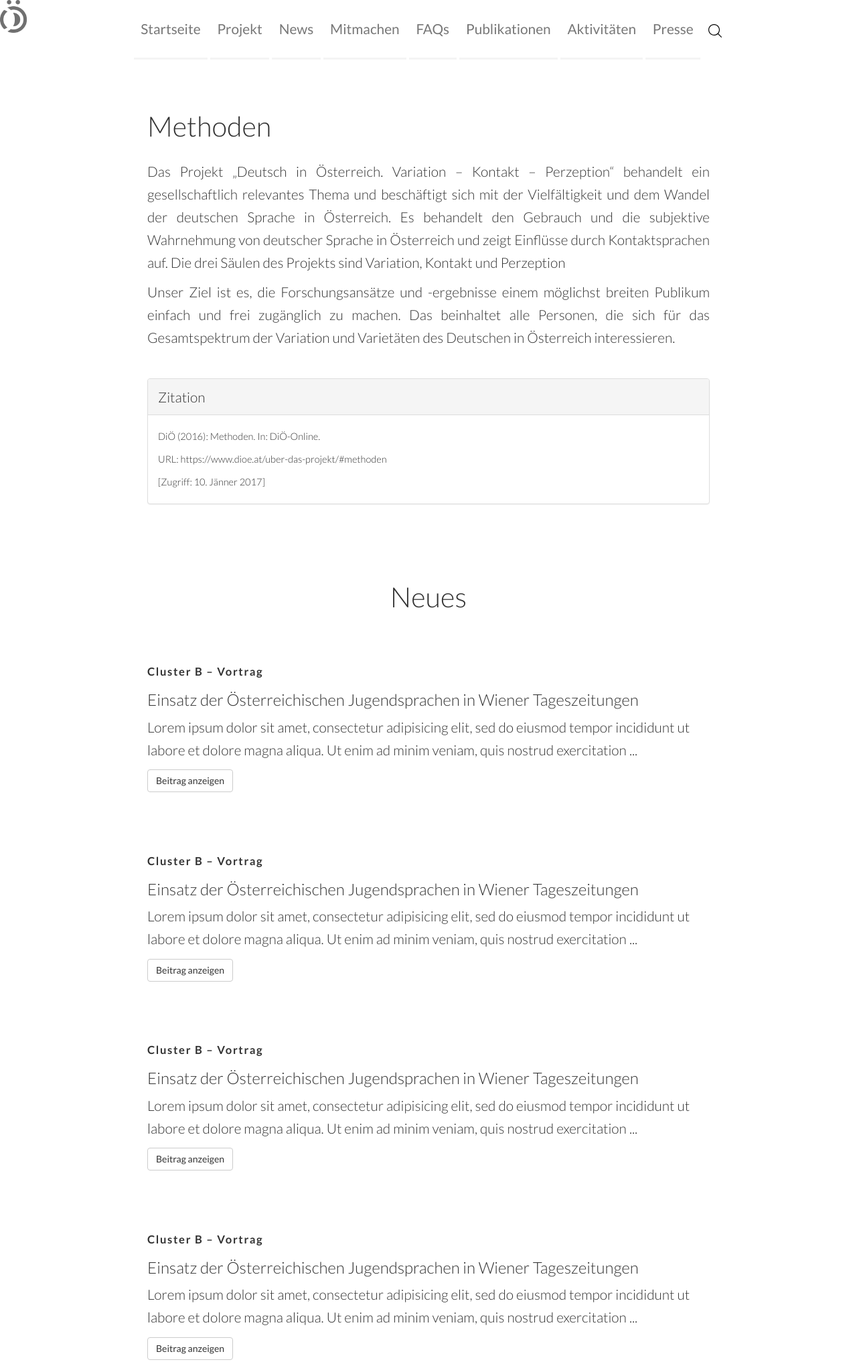
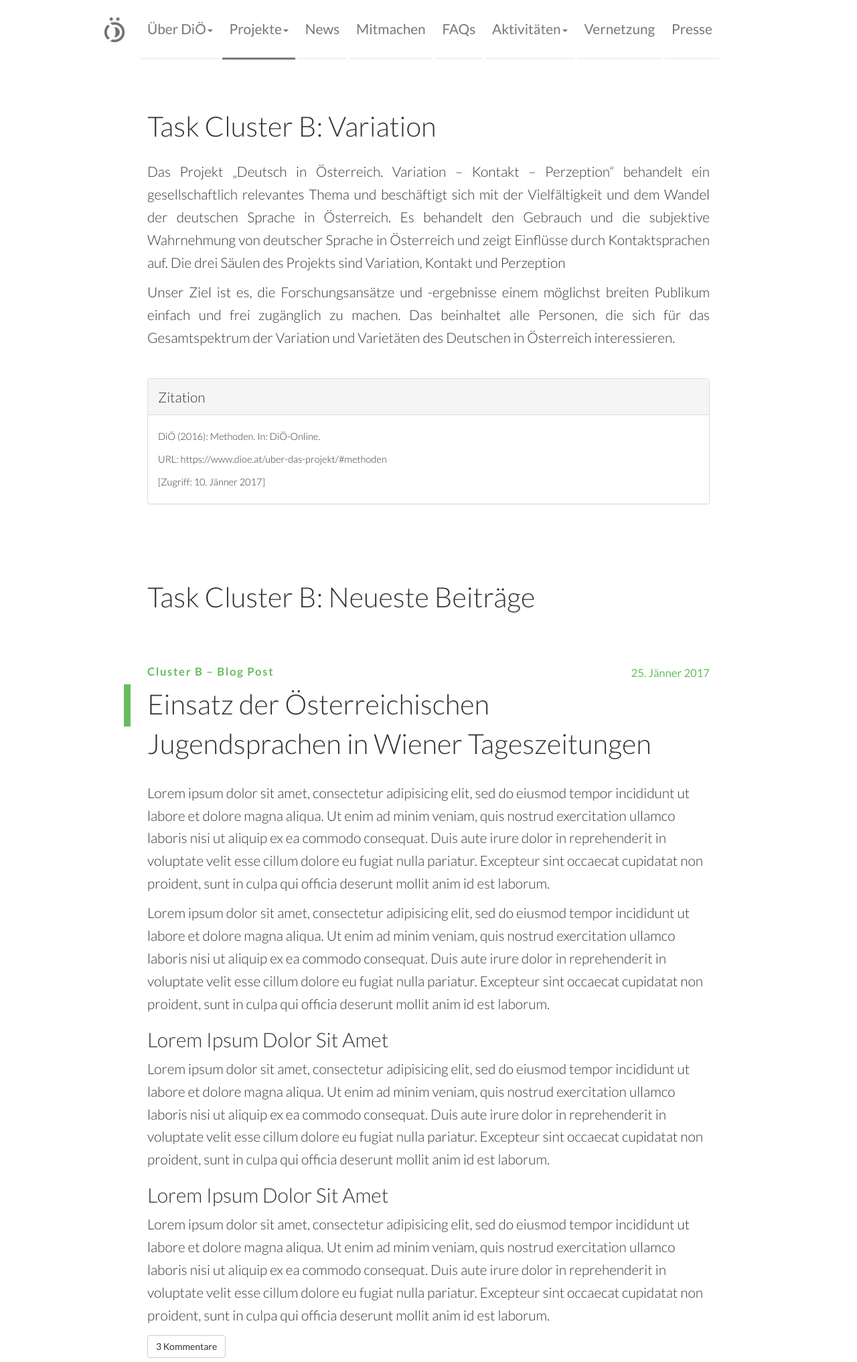
Before and after one commit to german-in-austria/dioe-website, a plain HTML site: page sub-page-2.html in a window 1280 px wide. Shown: the top 2034 px of the page at 67% size. Drawn offline with nearby package versions, Linux system fonts and the light colour scheme; a script that the page names is missing.

Commit message:
new icon animation

```diff
--- a/css/style.css
+++ b/css/style.css
@@ -13,8 +13,6 @@ body {
   max-width: 870px !important;
 }
 .nav-pills {
-  background-image: url("../img/dioe-logo-gray.png");
-  background-repeat: no-repeat;
   background-size: 40px;
   background-color: rgba(255,255,255,0.97);
   z-index: 999;
@@ -40,10 +38,10 @@ body {
   color: #333;
   background: transparent;
 }
-.nav-pills img {
-  width: 18px;
+.nav-pills img.logo {
+  width: 30px;
   vertical-align: middle;
-  margin-top: -3px;
+  margin: -3px 20px 0 -50px;
 }
 .navbar {
   z-index: 1000;
@@ -167,6 +165,7 @@ header.main {
   width: 100%;
   height: 390px;
   overflow: hidden;
+  position: relative;
 }
 header.main img.logo {
   transform: translateZ(1px);
--- a/sub-page-2.html
+++ b/sub-page-2.html
@@ -25,27 +25,38 @@
       |  to improve your experience.
 
     -->
-    <nav data-0="top: !0; position:fixed; background-position: -5% center;" class="nav nav-pills">
-      <li role="presentation"><a href="#">Startseite</a></li>
-      <li role="presentation" class="dropdown"><a href="#" data-toggle="dropdown" class="dropdown-toggle">Projekt</a>
+    <nav data-0="top: !auto; position:absolute;" data-top="top: !0; position:fixed;" class="nav nav-pills">
+      <img class="logo" src="img/dioe-logo-gray.png" alt="">
+      <li role="presentation" class="dropdown"><a href="#" data-toggle="dropdown" class="dropdown-toggle">Über DiÖ<span class="caret"></span></a>
         <ul class="dropdown-menu">
-          <li><a href="#">Unterpunkt 1</a></li>
-          <li><a href="#">Unterpunkt 2</a></li>
+          <li><a href="#">Leitfaden</a><a href="#">Mitarbeiter</a></li>
+        </ul>
+      </li>
+      <li role="presentation" class="active dropdown"><a href="#" data-toggle="dropdown" class="dropdown-toggle">Projekte<span class="caret"></span></a>
+        <ul class="dropdown-menu">
+          <li><a href="#">Task-Cluster A: Koordination</a></li>
+          <li><a href="#">Task-Cluster B: Variation</a></li>
+          <li><a href="#">Task-Cluster C: Kontakt</a></li>
+          <li><a href="#">Task-Cluster D: Perzeption</a></li>
+          <li><a href="#">Task-Cluster E: Forschungsplattform</a></li>
         </ul>
       </li>
       <li role="presentation"><a href="#">News</a></li>
       <li role="presentation"><a href="#">Mitmachen</a></li>
       <li role="presentation"><a href="#">FAQs</a></li>
-      <li role="presentation"><a href="#">Publikationen</a></li>
-      <li role="presentation"><a href="#">Aktivitäten</a></li>
+      <li role="presentation" class="dropdown"><a href="#" data-toggle="dropdown" class="dropdown-toggle">Aktivitäten<span class="caret"></span></a>
+        <ul class="dropdown-menu">
+          <li><a href="#">Publikationen</a></li>
+          <li><a href="#">Vorträge</a></li>
+          <li><a href="#">Seminare</a></li>
+        </ul>
+      </li>
+      <li role="presentation"><a href="#">Vernetzung</a></li>
       <li role="presentation"><a href="#">Presse</a></li>
-      <li>
-        <input type="text" placeholder="suchen…" class="search-field form-control">
-      </li>
     </nav>
     <div class="container narrow">
-      <article class="intro-text text-center"><br>
-        <h1>Methoden</h1>
+      <article class="intro-text"><br>
+        <h1>Task Cluster B: Variation</h1>
         <p>
           Das Projekt „Deutsch in Österreich. Variation – Kontakt – Perzeption“ behandelt ein gesellschaftlich relevantes Thema
           und beschäftigt sich mit der Vielfältigkeit und dem Wandel der deutschen Sprache in Österreich. Es behandelt den Gebrauch
@@ -65,42 +76,33 @@
     </div>
     <div class="container narrow">
       <div class="news-main"><br><br>
-        <h1 class="text-center">Neues</h1>
-        <article class="preview">
+        <h1>Task Cluster B: Neueste Beiträge</h1>
+        <article class="preview blog-post">
+          <div class="publishing-date pull-right">25. Jänner 2017</div>
+          <h5>Cluster B – Blog Post</h5>
+          <h1 class="title">Einsatz der Österreichischen Jugendsprachen in Wiener Tageszeitungen</h1>
+          <p>Lorem ipsum dolor sit amet, consectetur adipisicing elit, sed do eiusmod tempor incididunt ut labore et dolore magna aliqua. Ut enim ad minim veniam, quis nostrud exercitation ullamco laboris nisi ut aliquip ex ea commodo consequat. Duis aute irure dolor in reprehenderit in voluptate velit esse cillum dolore eu fugiat nulla pariatur. Excepteur sint occaecat cupidatat non proident, sunt in culpa qui officia deserunt mollit anim id est laborum.</p>
+          <p>Lorem ipsum dolor sit amet, consectetur adipisicing elit, sed do eiusmod tempor incididunt ut labore et dolore magna aliqua. Ut enim ad minim veniam, quis nostrud exercitation ullamco laboris nisi ut aliquip ex ea commodo consequat. Duis aute irure dolor in reprehenderit in voluptate velit esse cillum dolore eu fugiat nulla pariatur. Excepteur sint occaecat cupidatat non proident, sunt in culpa qui officia deserunt mollit anim id est laborum.</p>
+          <h2>Lorem Ipsum Dolor Sit Amet</h2>
+          <p>Lorem ipsum dolor sit amet, consectetur adipisicing elit, sed do eiusmod tempor incididunt ut labore et dolore magna aliqua. Ut enim ad minim veniam, quis nostrud exercitation ullamco laboris nisi ut aliquip ex ea commodo consequat. Duis aute irure dolor in reprehenderit in voluptate velit esse cillum dolore eu fugiat nulla pariatur. Excepteur sint occaecat cupidatat non proident, sunt in culpa qui officia deserunt mollit anim id est laborum.</p>
+          <h2>Lorem Ipsum Dolor Sit Amet</h2>
+          <p>Lorem ipsum dolor sit amet, consectetur adipisicing elit, sed do eiusmod tempor incididunt ut labore et dolore magna aliqua. Ut enim ad minim veniam, quis nostrud exercitation ullamco laboris nisi ut aliquip ex ea commodo consequat. Duis aute irure dolor in reprehenderit in voluptate velit esse cillum dolore eu fugiat nulla pariatur. Excepteur sint occaecat cupidatat non proident, sunt in culpa qui officia deserunt mollit anim id est laborum.</p><a href="#" class="btn btn-default">3 Kommentare</a>
+        </article>
+        <article class="preview vortrag">
+          <div class="publishing-date pull-right">25. Jänner 2017</div>
           <h5>Cluster B – Vortrag</h5>
-          <h3>Einsatz der Österreichischen Jugendsprachen in Wiener Tageszeitungen</h3>
-          <p>
-            Lorem ipsum dolor sit amet, consectetur adipisicing elit, sed do eiusmod
-            tempor incididunt ut labore et dolore magna aliqua. Ut enim ad minim veniam,
-            quis nostrud exercitation ...
-          </p><a href="#" class="btn btn-default">Beitrag anzeigen</a>
+          <h1 class="title">Breuer, L. M. & Bülow, L. | Experimental Approaches in the Realm of Language Variation – New Perspectives on Data Acquisition of Linguistic Variation and its Perception</h1>
+          <p>Panel bei IClave9 | Malaga, Spanien | 6.-9. Juni 2017 | <a href="#">Abstract (PDF)</a></p><a href="#" class="btn btn-default">1 Kommentar</a>
         </article>
-        <article class="preview">
+        <article class="preview vortrag">
+          <div class="publishing-date pull-right">25. Jänner 2017</div>
           <h5>Cluster B – Vortrag</h5>
-          <h3>Einsatz der Österreichischen Jugendsprachen in Wiener Tageszeitungen</h3>
-          <p>
-            Lorem ipsum dolor sit amet, consectetur adipisicing elit, sed do eiusmod
-            tempor incididunt ut labore et dolore magna aliqua. Ut enim ad minim veniam,
-            quis nostrud exercitation ...
-          </p><a href="#" class="btn btn-default">Beitrag anzeigen</a>
-        </article>
-        <article class="preview">
-          <h5>Cluster B – Vortrag</h5>
-          <h3>Einsatz der Österreichischen Jugendsprachen in Wiener Tageszeitungen</h3>
-          <p>
-            Lorem ipsum dolor sit amet, consectetur adipisicing elit, sed do eiusmod
-            tempor incididunt ut labore et dolore magna aliqua. Ut enim ad minim veniam,
-            quis nostrud exercitation ...
-          </p><a href="#" class="btn btn-default">Beitrag anzeigen</a>
-        </article>
-        <article class="preview">
-          <h5>Cluster B – Vortrag</h5>
-          <h3>Einsatz der Österreichischen Jugendsprachen in Wiener Tageszeitungen</h3>
-          <p>
-            Lorem ipsum dolor sit amet, consectetur adipisicing elit, sed do eiusmod
-            tempor incididunt ut labore et dolore magna aliqua. Ut enim ad minim veniam,
-            quis nostrud exercitation ...
-          </p><a href="#" class="btn btn-default">Beitrag anzeigen</a>
+          <h1 class="title">Workshop: Sprachwissenschaftliche Dissertationsprojekte der Wiener Germanistik 2017</h1>
+          <p>07.-08.04.2017</p>
+          <p>Organisation: Mag. Michael Riccabona, Mag. Martina Schmidinger, Mag.</p>
+          <p>Wolfgang Koppensteiner, Univ.-Prof. Dr. Alexandra N. Lenz</p>
+          <p>Der Workshop soll den Doktorandinnen und Doktoranden der germanistischen Linguistik (und angrenzender Fachbereiche) in Wien die Möglichkeit eröffnen, ihre individuellen Dissertationsprojekte zu präsentieren und ausführlich miteinander zu diskutieren. Außerdem soll das Treffen dem Ausbau des Netzwerks der sprachwissenschaftlichen DoktorandInnen des germanistischen Instituts (linggerm) dienen.</p>
+          <p>Ort: Österreichische Akademie der Wissenschaften, Wohllebengasse 14, 1040 Wien, Seminarraum 1</p><a href="#" class="btn btn-default">Beitrag anzeigen</a>
         </article>
       </div><br>
     </div>
```
Also changed, not shown: index.html (+2 -4 lines), 1 other file.
